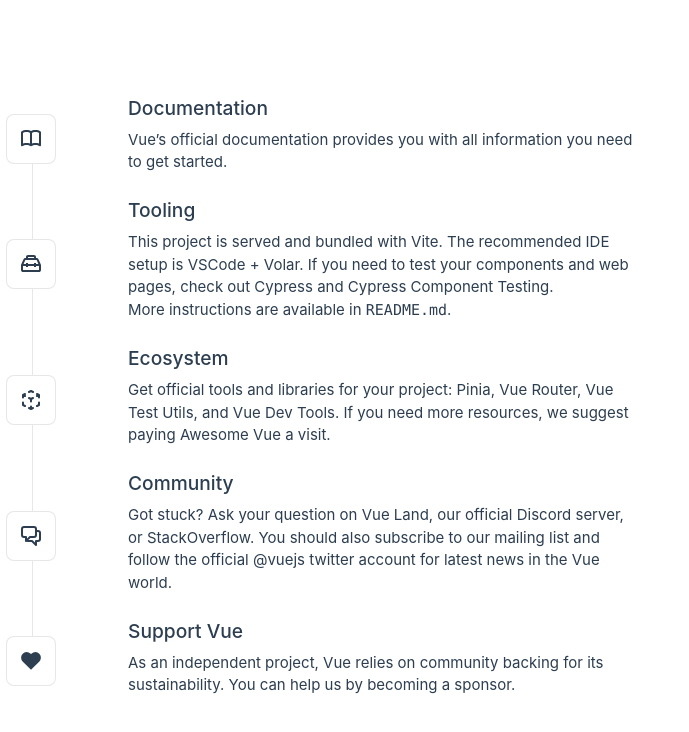
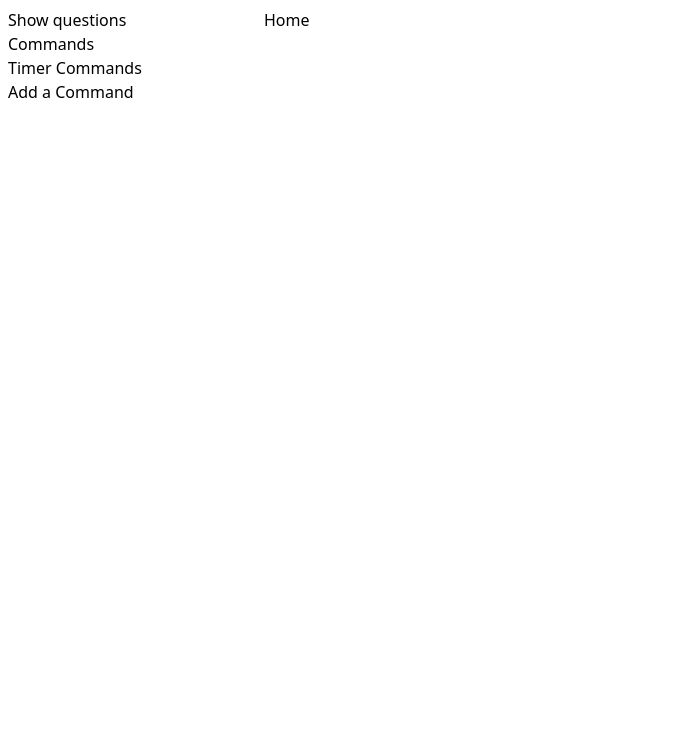
Before and after one commit to creativenull/twitchbot-llunevitaerc, a Vue app in the folder frontend/: page / in a window 1280 px wide. Shown: the top 732 px of the page, without its empty margins (0-689 px from the left). Built offline with nearby package versions, Linux system fonts and the light colour scheme.

Commit message:
feat(frontend): initial layout structure

```diff
--- a/frontend/index.html
+++ b/frontend/index.html
@@ -4,7 +4,7 @@
     <meta charset="UTF-8" />
     <link rel="icon" href="/favicon.ico" />
     <meta name="viewport" content="width=device-width, initial-scale=1.0" />
-    <title>Vite App</title>
+    <title>Twitch Chat Bot Dashboard</title>
   </head>
   <body>
     <div id="app"></div>
--- a/frontend/src/App.vue
+++ b/frontend/src/App.vue
@@ -1,105 +1,32 @@
 <script setup lang="ts">
-import { RouterView } from 'vue-router'
+import { RouterView } from "vue-router";
 </script>
 
 <template>
-  <RouterView />
+  <div class="w-full">
+    <div class="flex">
+      <div class="sidebar p-2">
+        <ul>
+          <li>Show questions</li>
+          <li>Commands</li>
+          <li>Timer Commands</li>
+          <li>Add a Command</li>
+        </ul>
+      </div>
+
+      <div class="main p-2">
+        <RouterView />
+      </div>
+    </div>
+  </div>
 </template>
 
 <style>
-@import '@/assets/base.css';
-
-#app {
-  max-width: 1280px;
-  margin: 0 auto;
-  padding: 2rem;
-
-  font-weight: normal;
+.sidebar {
+  width: 20%;
 }
 
-header {
-  line-height: 1.5;
-  max-height: 100vh;
-}
-
-.logo {
-  display: block;
-  margin: 0 auto 2rem;
-}
-
-a,
-.green {
-  text-decoration: none;
-  color: hsla(160, 100%, 37%, 1);
-  transition: 0.4s;
-}
-
-@media (hover: hover) {
-  a:hover {
-    background-color: hsla(160, 100%, 37%, 0.2);
-  }
-}
-
-nav {
-  width: 100%;
-  font-size: 12px;
-  text-align: center;
-  margin-top: 2rem;
-}
-
-nav a.router-link-exact-active {
-  color: var(--color-text);
-}
-
-nav a.router-link-exact-active:hover {
-  background-color: transparent;
-}
-
-nav a {
-  display: inline-block;
-  padding: 0 1rem;
-  border-left: 1px solid var(--color-border);
-}
-
-nav a:first-of-type {
-  border: 0;
-}
-
-@media (min-width: 1024px) {
-  body {
-    display: flex;
-    place-items: center;
-  }
-
-  #app {
-    display: grid;
-    grid-template-columns: 1fr 1fr;
-    padding: 0 2rem;
-  }
-
-  header {
-    display: flex;
-    place-items: center;
-    padding-right: calc(var(--section-gap) / 2);
-  }
-
-  header .wrapper {
-    display: flex;
-    place-items: flex-start;
-    flex-wrap: wrap;
-  }
-
-  .logo {
-    margin: 0 2rem 0 0;
-  }
-
-  nav {
-    text-align: left;
-    margin-left: -1rem;
-    font-size: 1rem;
-
-    padding: 1rem 0;
-    margin-top: 1rem;
-  }
+.main {
+  width: 80%;
 }
 </style>
--- a/frontend/src/views/HomeView.vue
+++ b/frontend/src/views/HomeView.vue
@@ -1,9 +1,5 @@
-<script setup lang="ts">
-import TheWelcome from '@/components/TheWelcome.vue'
-</script>
+<script setup lang="ts"></script>
 
 <template>
-  <main>
-    <TheWelcome />
-  </main>
+  Home
 </template>
```
Also changed, not shown: 1 other file (tests, documents, lock files or other folders).
